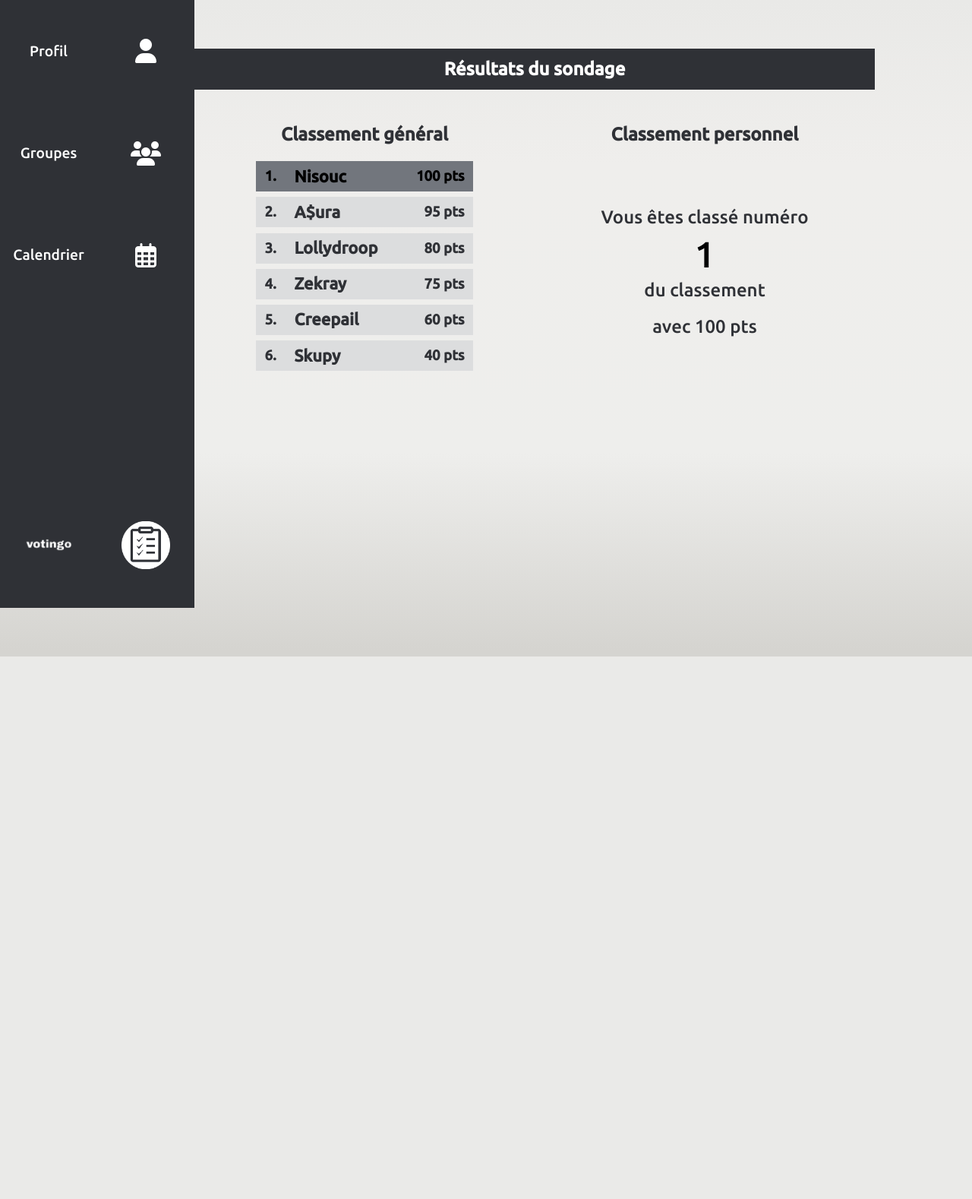
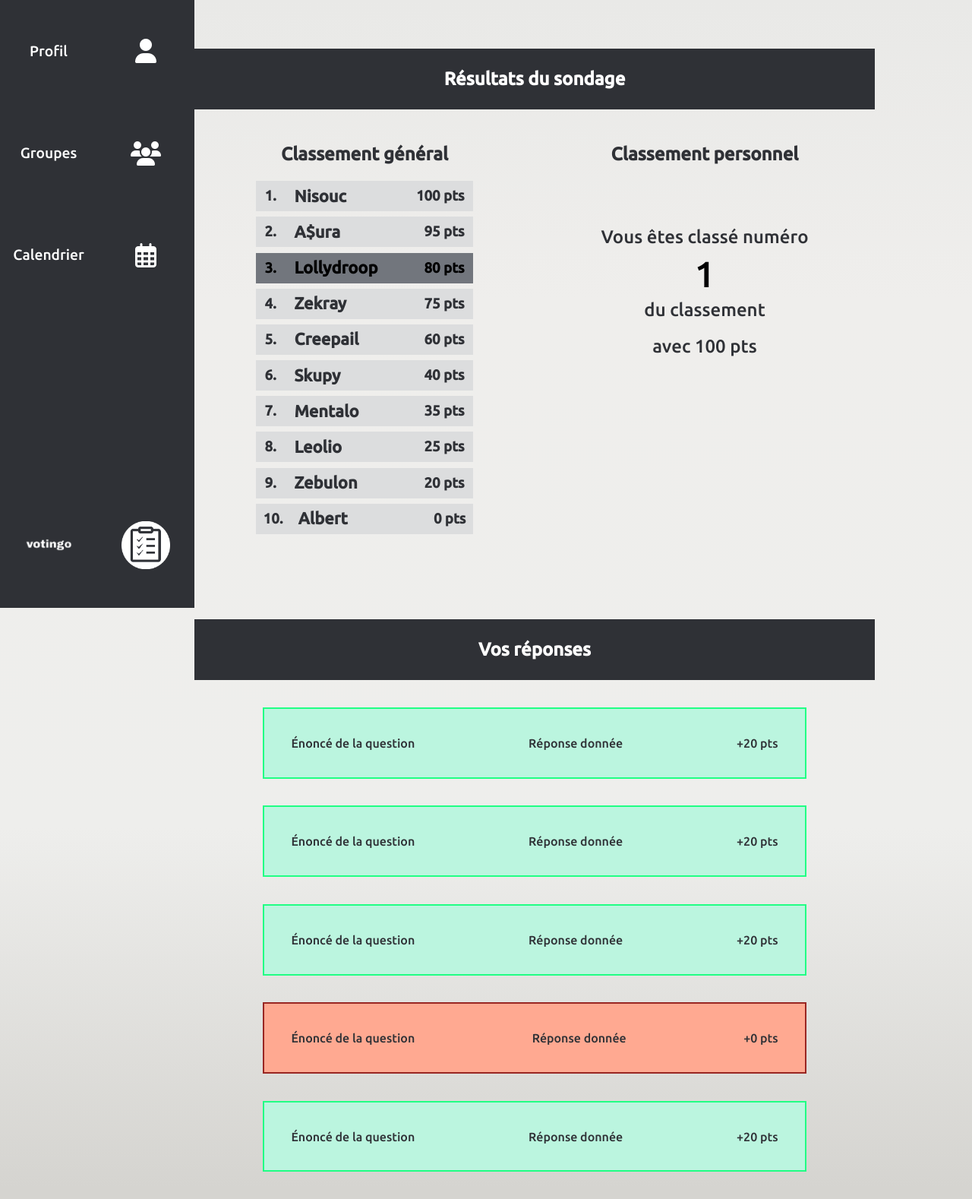
Before and after one commit to IIM-Creative-Technology/html-css-Nispeon, a PHP site: page /results.php in a window 1280 px wide. Shown: the whole page at 76% size. Before the commit the page ends 864 px from the top, so only its background shows below. Run offline with PHP 8.4, Linux system fonts and the light colour scheme; some libraries are stand-ins or nearby versions.

Commit message:
answers added

```diff
--- a/css/styleResults.css
+++ b/css/styleResults.css
@@ -10,7 +10,7 @@
 
 .pollResults {
     width: 70%;
-    min-height: 100vH;
+    /* min-height: 100vH; */
     margin: auto;
     margin-top: 5%;
     margin-left: 20%;
@@ -26,17 +26,16 @@
     font-family: 'Ubuntu', sans-serif;
     background-color: #2f3136;
     color: white;
+    height: 10vH;
 }
 
 .pollResults > div:not(:first-child) {
-    min-height: 90vH;
     width: 50%;
     padding: 5%;
 }
 
 .pollResults > div:first-child{
     width: 100%;
-
 }
 
 .scoreboard {
@@ -118,3 +117,49 @@
     font-size: 200%;
     color: black;
 }
+
+.pollScore {
+    width: 70%;
+    min-height: 50vH;
+    margin: auto;
+    margin-top: 5%;
+    margin-left: 20%;
+    display: flex;
+    flex-direction: row;
+    flex-wrap: wrap;
+}
+
+.pollScore > div:first-child {
+    width: 100%;
+    max-height: 10vH;
+}
+
+.answers {
+    display: flex;
+    width: 100%;
+    font-family: 'Ubuntu', sans-serif;
+    color: #2f3136;
+}
+
+.answers ol {
+    width: 100%;
+    list-style-type: lower-alpha;
+    padding: 0 10%;
+}
+
+.answers li {
+    margin: 5% auto;
+    padding: 5%;
+    justify-content: space-between;
+    display: flex;
+}
+
+.correct {
+    background-color: #BBF5DF;
+    border: 2px solid #20FF84;
+}
+
+.wrong {
+    background-color: #FFA991;
+    border: 2px solid #992622;
+}
--- a/results.php
+++ b/results.php
@@ -25,7 +25,7 @@
 
                     <div><h2>Classement général</h2></div>
 
-                    <div id="user">
+                    <div>
                         <div><p>1.</p></div>
                         <div><h3>Nisouc</h3></div>
                         <div><p>100 pts</p></div>
@@ -37,7 +37,7 @@
                         <div><p>95 pts</p></div>
                     </div>
 
-                    <div>
+                    <div id="user">
                         <div><p>3.</p></div>
                         <div><h3>Lollydroop</h3></div>
                         <div><p>80 pts</p></div>
@@ -60,6 +60,31 @@
                         <div><h3>Skupy</h3></div>
                         <div><p>40 pts</p></div>
                     </div>
+
+                    <div>
+                        <div><p>7.</p></div>
+                        <div><h3>Mentalo</h3></div>
+                        <div><p>35 pts</p></div>
+                    </div>
+
+                    <div>
+                        <div><p>8.</p></div>
+                        <div><h3>Leolio</h3></div>
+                        <div><p>25 pts</p></div>
+                    </div>
+
+                    <div>
+                        <div><p>9.</p></div>
+                        <div><h3>Zebulon</h3></div>
+                        <div><p>20 pts</p></div>
+                    </div>
+
+                    <div>
+                        <div><p>10.</p></div>
+                        <div><h3>Albert</h3></div>
+                        <div><p>0 pts</p></div>
+                    </div>
+
                 </div>
 
                 <div class="scorePers">
@@ -82,6 +107,99 @@
 
             </section>
 
+            <section class="pollScore">
+
+                <div class="resultsTitle">
+
+                    <h1>Vos réponses</h1>
+
+                </div>
+
+                <div class="answers">
+
+                    <ol>
+                        <li class="correct">
+                            <div>
+                                <p>Énoncé de la question</p>
+                            </div>
+
+                            <div>
+                                <p>Réponse donnée</p>
+                            </div>
+
+                            <div>
+                                <p>+20 pts</p>
+                            </div>
+
+                        </li>
+
+                        <li class="correct">
+                            <div>
+                                <p>Énoncé de la question</p>
+                            </div>
+
+                            <div>
+                                <p>Réponse donnée</p>
+                            </div>
+
+                            <div>
+                                <p>+20 pts</p>
+                            </div>
+
+                        </li>
+
+                        <li class="correct">
+                            <div>
+                                <p>Énoncé de la question</p>
+                            </div>
+
+                            <div>
+                                <p>Réponse donnée</p>
+                            </div>
+
+                            <div>
+                                <p>+20 pts</p>
+                            </div>
+
+                        </li>
+
+                        <li class="wrong">
+                            <div>
+                                <p>Énoncé de la question</p>
+                            </div>
+
+                            <div>
+                                <p>Réponse donnée</p>
+                            </div>
+
+                            <div>
+                                <p>+0 pts</p>
+                            </div>
+
+                        </li>
+
+                        <li class="correct">
+                            <div>
+                                <p>Énoncé de la question</p>
+                            </div>
+
+                            <div>
+                                <p>Réponse donnée</p>
+                            </div>
+
+                            <div>
+                                <p>+20 pts</p>
+                            </div>
+
+                        </li>
+
+                    </ol>
+
+
+                </div>
+
+            </section>
+
 
 
 
```
